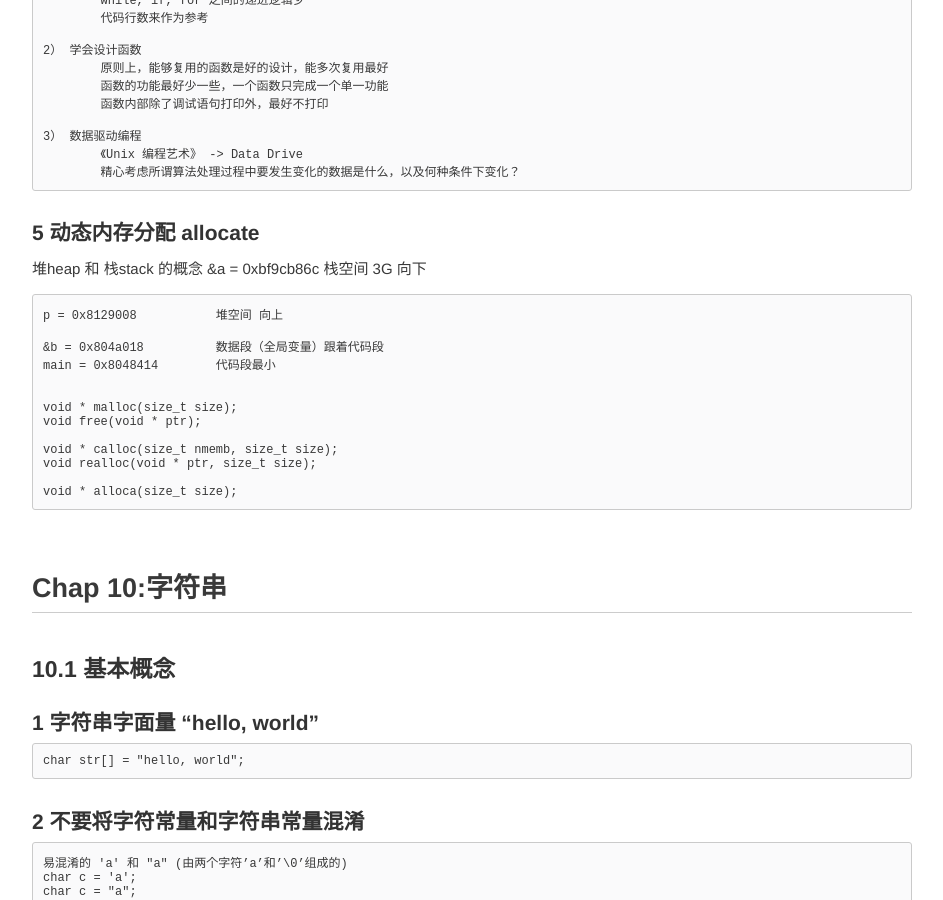
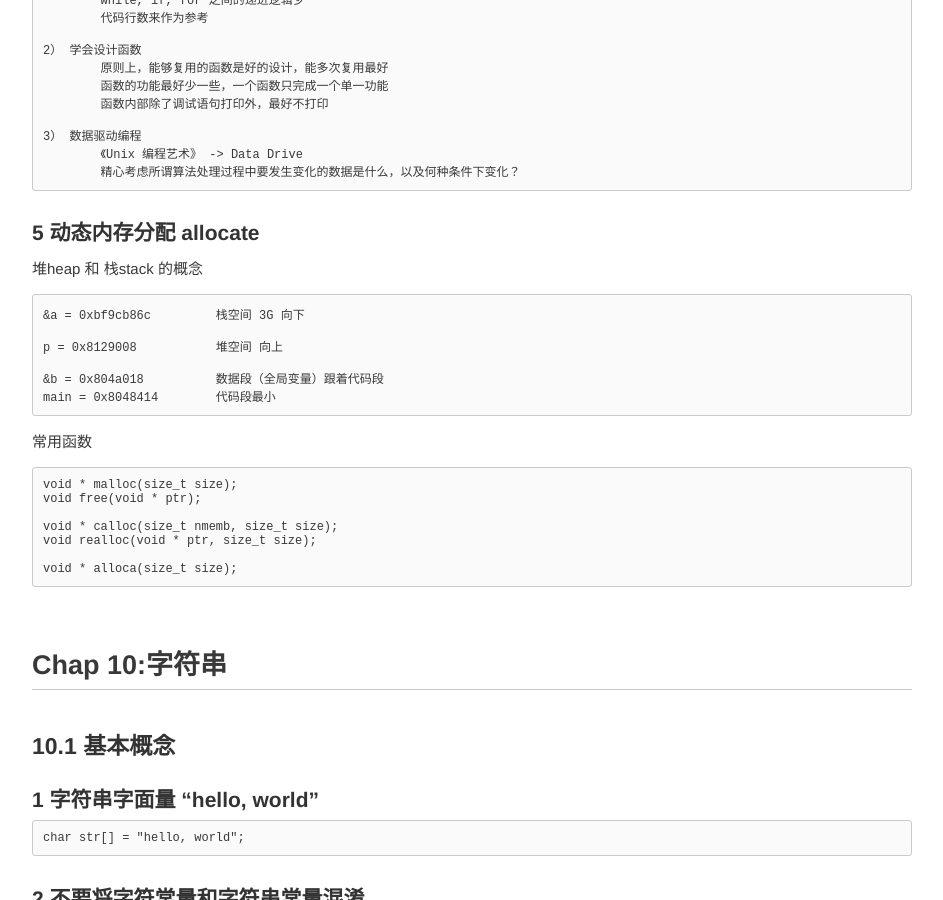
Before and after one commit to akaedu/akaedu.github.com, a Jekyll site: the page built from term50_notes.md, in a window 1280 px wide and 900 px high, scrolled down 7164 px. Shown: the whole window, without its empty margins (168-1111 px from the left). Built offline with Jekyll 4.4.1, drawn with Linux system fonts in a browser that asks for light colours; Markdown is read by kramdown in place of the engine named in the settings; comment, search, counter and statistics services are not loaded; some of the changed lines change nothing that is shown; some of the changed text lies outside the part shown.

Commit message:
Update term50_notes.md

```diff
--- a/term50_notes.md
+++ b/term50_notes.md
@@ -178,7 +178,7 @@ title: 亚嵌就业班50期课堂笔记
 	int * p;
 	*p = 1;		// wrong!
 	p = 1;		// no error
-	给指针本身赋值p=是允许，但如果用指针取内容*p= 这是有风险的，会出段错误。
+	给指针本身赋值p=1是允许，但如果用指针取内容 *p=1 这是有风险的，会出段错误。
 
 ###6 指针的重要用法-传参
 用于获取用户输入
@@ -289,6 +289,7 @@ title: 亚嵌就业班50期课堂笔记
 
 ###5 动态内存分配 allocate
 堆heap 和 栈stack 的概念
+
 	&a = 0xbf9cb86c 	栈空间 3G 向下
 
 	p = 0x8129008 		堆空间 向上
@@ -296,6 +297,7 @@ title: 亚嵌就业班50期课堂笔记
 	&b = 0x804a018 		数据段（全局变量）跟着代码段
 	main = 0x8048414 	代码段最小
 
+常用函数
 
 	void * malloc(size_t size);
 	void free(void * ptr);
@@ -304,6 +306,7 @@ title: 亚嵌就业班50期课堂笔记
 	void realloc(void * ptr, size_t size);
 
 	void * alloca(size_t size);
+
 
 #Chap 10:字符串
 ##10.1 基本概念
```
